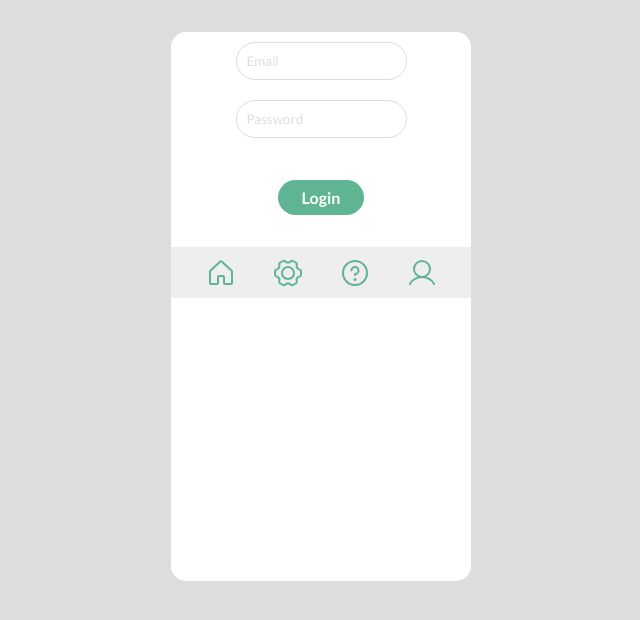
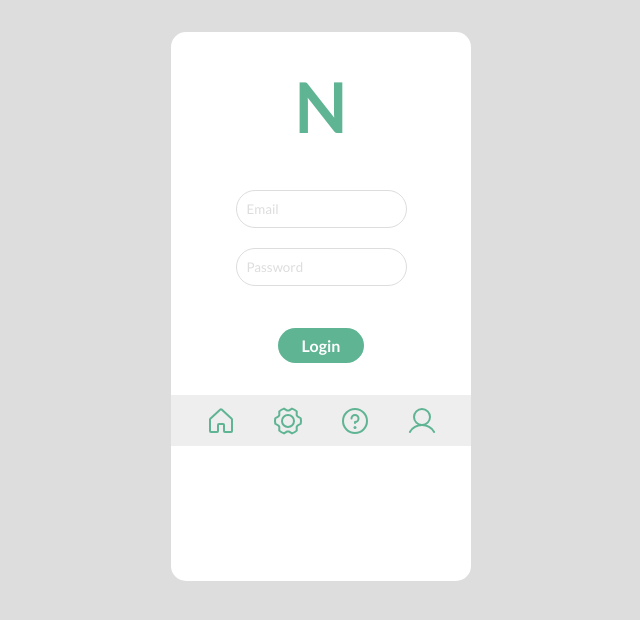
Before and after one commit to joziasmartini/natmed, a React (Create React App) app in the folder app/: page / in a window 1280 px wide. Shown: the top 620 px of the page, without its empty margins (319-959 px from the left). Built offline with nearby package versions, Linux system fonts and the light colour scheme.

Commit message:
Change App structure with Logo and Button

```diff
--- a/app/src/App.tsx
+++ b/app/src/App.tsx
@@ -1,14 +1,16 @@
 import Button from "./components/Button/Button";
 import Input from "./components/Input/Input";
 import Interface from "./components/Interface/Interface";
+import Logo from "./components/Logo/Logo";
 import Navbar from "./components/Navbar/Navbar";
 
 function App() {
   return (
     <Interface>
+      <Logo />
       <Input type="text" placeholder="Email" />
       <Input type="password" placeholder="Password" />
-      <Button type="primary" text="Login" />
+      <Button type="primary" text="Login" action="login" />
       <Navbar theme="light" />
     </Interface>
   );
```
